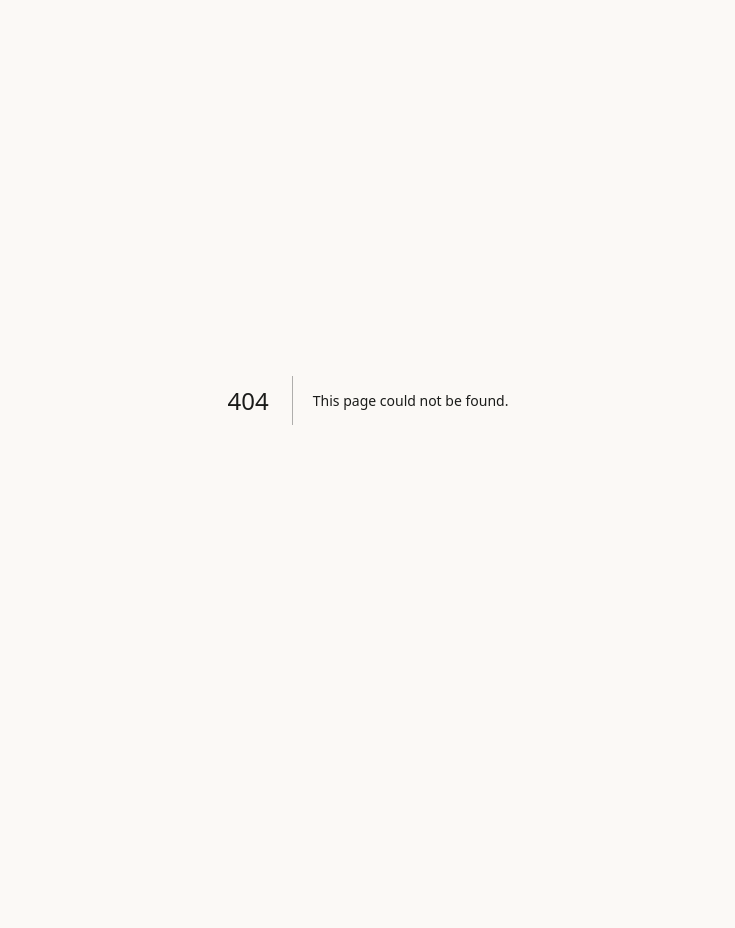
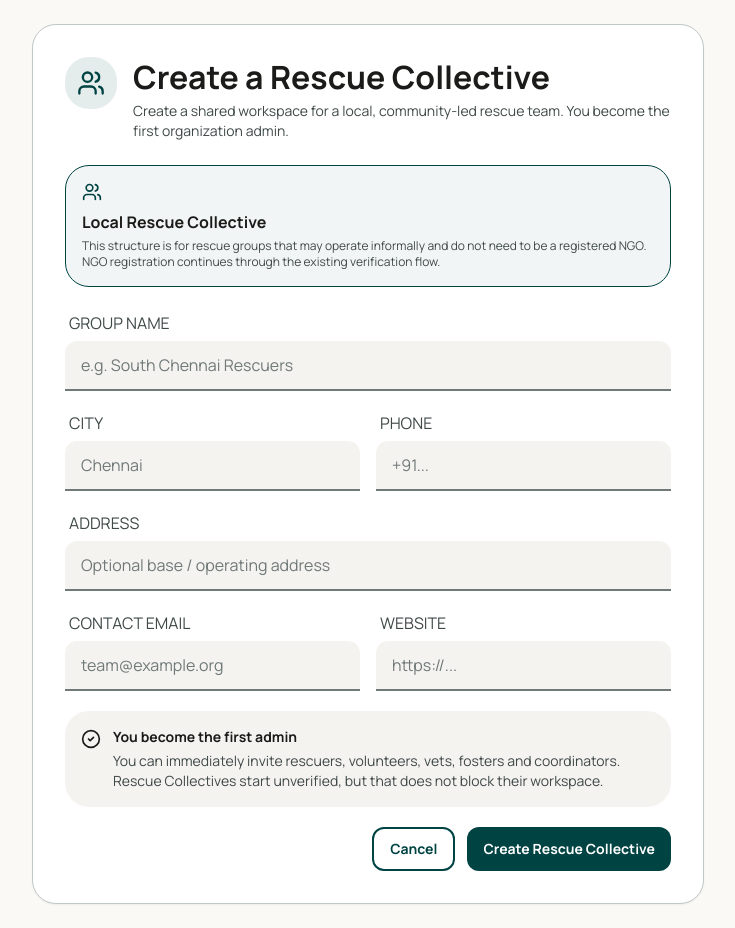
Before and after one commit to Jason45Builders/Finding-Astro, a Next.js app in the folder apps/web/: page /org/create in a window 1280 px wide. Before the commit this address had no page. Shown: the whole page, without its empty margins (272-1007 px from the left). Before the commit the page ends 800 px from the top, so only its background shows below. Built offline with nearby package versions, Linux system fonts and the light colour scheme; no server answers.

Commit message:
feat: build rescue collective onboarding

```diff
--- a/apps/web/app/(app)/org/layout.tsx
+++ b/apps/web/app/(app)/org/layout.tsx
@@ -2,17 +2,12 @@
 
 import React, { useEffect, useState } from "react";
 import { useRouter, usePathname } from "next/navigation";
+import Link from "next/link";
 import { useAuth } from "@/lib/auth";
 import { api } from "@/lib/api";
+import { Button } from "@/components/ui/Button";
 
-type Membership = {
-  orgId: string;
-  orgRole: string;
-  isAdmin: boolean;
-  orgName?: string;
-  isVerified?: boolean;
-  isActive?: boolean;
-};
+type Membership = { orgId: string; orgRole: string; isAdmin: boolean; orgName?: string; orgType?: string; isVerified?: boolean; isActive?: boolean };
 
 export default function OrgLayout({ children }: { children: React.ReactNode }) {
   const { user, isLoading } = useAuth();
@@ -24,53 +19,28 @@ export default function OrgLayout({ children }: { children: React.ReactNode }) {
 
   useEffect(() => {
     if (isLoading) return;
-    if (!user) {
-      router.replace(`/auth/login?next=${encodeURIComponent(pathname)}`);
-      return;
-    }
-
+    if (!user) { router.replace(`/auth/login?next=${encodeURIComponent(pathname)}`); return; }
     let cancelled = false;
     const loadMemberships = async () => {
       try {
         const result = await api.getMyOrgMemberships();
         if (cancelled) return;
-
         const active = result.memberships.filter((membership) => membership.isActive !== false);
         setMemberships(active);
-
         const current = api.getActiveOrgId();
-        if (current && active.some((membership) => membership.orgId === current)) {
-          return;
-        }
-
-        if (active.length === 1) {
-          api.setActiveOrgId(active[0].orgId);
-          return;
-        }
-
+        if (current && active.some((membership) => membership.orgId === current)) return;
+        if (active.length === 1) { api.setActiveOrgId(active[0].orgId); return; }
         api.setActiveOrgId(null);
       } catch (error) {
         if (!cancelled) setOrgError(error instanceof Error ? error.message : "Unable to load organizations");
-      } finally {
-        if (!cancelled) setMembershipLoading(false);
-      }
+      } finally { if (!cancelled) setMembershipLoading(false); }
     };
-
     void loadMemberships();
     return () => { cancelled = true; };
   }, [user, isLoading, router, pathname]);
 
-  if (isLoading || membershipLoading) {
-    return <div className="min-h-screen bg-background flex items-center justify-center">Loading organization workspace...</div>;
-  }
-
+  if (isLoading || membershipLoading) return <div className="min-h-screen bg-background flex items-center justify-center">Loading organization workspace...</div>;
   if (!user) return null;
-
-  const allowedPlatformRole = user.role === "ngo" || user.role === "govt" || user.role === "admin";
-  if (!allowedPlatformRole) {
-    router.replace("/dashboard");
-    return null;
-  }
 
   const activeOrgId = api.getActiveOrgId();
   const activeMembership = memberships.find((membership) => membership.orgId === activeOrgId);
@@ -80,35 +50,18 @@ export default function OrgLayout({ children }: { children: React.ReactNode }) {
       <div className="min-h-screen bg-background flex items-center justify-center p-6">
         <div className="w-full max-w-lg rounded-2xl border border-outline-variant bg-surface-container-low p-6 space-y-4">
           <div>
-            <h1 className="text-xl font-bold text-on-surface">Select an organization</h1>
-            <p className="text-sm text-on-surface-variant mt-1">
-              Your account belongs to more than one organization. Choose which organization you want to operate.
-            </p>
+            <h1 className="text-xl font-bold text-on-surface">Your Welfare Groups</h1>
+            <p className="text-sm text-on-surface-variant mt-1">Select a group to open its workspace, or create a local rescue collective.</p>
           </div>
           {orgError && <p className="text-sm text-error">{orgError}</p>}
-          {memberships.length === 0 ? (
-            <p className="text-sm text-error">No active organization membership is available for this account.</p>
-          ) : (
-            <div className="space-y-2">
-              {memberships.map((membership) => (
-                <button
-                  key={membership.orgId}
-                  type="button"
-                  className="w-full rounded-xl border border-outline-variant p-4 text-left hover:bg-surface-container-high transition-colors"
-                  onClick={() => {
-                    api.setActiveOrgId(membership.orgId);
-                    window.location.reload();
-                  }}
-                >
-                  <div className="font-bold text-on-surface">{membership.orgName ?? "Organization"}</div>
-                  <div className="text-xs text-on-surface-variant mt-1">
-                    {membership.orgRole.replaceAll("_", " ")}
-                    {membership.isVerified ? " · Verified" : " · Verification pending"}
-                  </div>
-                </button>
-              ))}
-            </div>
-          )}
+          {memberships.length === 0 && <p className="text-sm text-on-surface-variant">You do not belong to an active welfare group yet.</p>}
+          {memberships.length > 0 && <div className="space-y-2">{memberships.map((membership) => (
+            <button key={membership.orgId} type="button" className="w-full rounded-xl border border-outline-variant p-4 text-left hover:bg-surface-container-high transition-colors" onClick={() => { api.setActiveOrgId(membership.orgId); window.location.reload(); }}>
+              <div className="font-bold text-on-surface">{membership.orgName ?? "Welfare Group"}</div>
+              <div className="text-xs text-on-surface-variant mt-1">{membership.orgType === "rescue_collective" ? "Rescue Collective" : "NGO"} · {membership.orgRole.replaceAll("_", " ")}{membership.isVerified ? " · Verified" : " · Unverified"}</div>
+            </button>
+          ))}</div>}
+          <Link href="/org/create"><Button variant="primary" className="w-full">Create a Rescue Collective</Button></Link>
         </div>
       </div>
     );
--- a/apps/web/app/(app)/org/settings/page.tsx
+++ b/apps/web/app/(app)/org/settings/page.tsx
@@ -22,7 +22,7 @@ export default function OrgSettingsPage() {
     upiId: string | null;
     upiName: string | null;
     paymentEnabled: boolean;
-    isVerified: boolean;
+    isVerified: boolean;\n    orgType: "ngo" | "rescue_collective";
   } | null>(null);
   const [loading, setLoading] = useState(true);
   const [saving, setSaving] = useState(false);
@@ -78,7 +78,7 @@ export default function OrgSettingsPage() {
         <Settings className="w-8 h-8 text-primary" />
         <div>
           <h1 className="font-headline-lg text-headline-lg text-on-surface">Organization Settings</h1>
-          <p className="text-sm text-on-surface-variant">Manage your organization profile and donation settings</p>
+          <p className="text-sm text-on-surface-variant">Manage your welfare group profile and donation settings</p>
         </div>
       </div>
 
--- a/apps/web/app/api/v1/auth/me/org-memberships/route.ts
+++ b/apps/web/app/api/v1/auth/me/org-memberships/route.ts
@@ -13,7 +13,7 @@ export async function GET(req: NextRequest) {
 
     const { data: memberRows, error: memberError } = await admin
       .from("organization_members")
-      .select("welfare_group_id, org_role, is_active, welfare_org:welfare_orgs!organization_members_welfare_group_id_fkey(id, name, is_verified, is_active)")
+      .select("welfare_group_id, org_role, is_active, welfare_org:welfare_orgs!organization_members_welfare_group_id_fkey(id, name, org_type, is_verified, is_active)")
       .eq("user_id", userId)
       .eq("is_active", true);
 
@@ -31,6 +31,7 @@ export async function GET(req: NextRequest) {
       orgRole: adminOrgIds.has(row.welfare_group_id) ? "org_admin" : row.org_role,
       isAdmin: adminOrgIds.has(row.welfare_group_id) || row.org_role === "org_admin",
       orgName: row.welfare_org?.name ?? "Organization",
+      orgType: row.welfare_org?.org_type ?? "ngo",
       isVerified: row.welfare_org?.is_verified ?? false,
       isActive: row.welfare_org?.is_active ?? true,
     }));
--- /dev/null
+++ b/apps/web/app/api/v1/org/groups/route.ts
@@ -0,0 +1,79 @@
+import { NextRequest } from "next/server";
+import { z } from "zod";
+import { supabaseAdmin } from "@/lib/supabase-admin";
+import { authMiddleware, requireCsrf } from "@/lib/auth-middleware";
+import { ok, serverError } from "@/lib/api-response";
+import { validateBody } from "@/lib/validation";
+import { getOrgRolePermissions } from "@/lib/org-permissions";
+import { checkRateLimit, getClientIp } from "@/lib/rate-limit";
+
+const CreateGroupSchema = z.object({
+  name: z.string().trim().min(2).max(150),
+  groupType: z.literal("rescue_collective"),
+  address: z.string().trim().max(500).optional(),
+  city: z.string().trim().max(120).optional(),
+  phone: z.string().trim().max(30).optional(),
+  email: z.string().trim().email().max(255).optional(),
+  website: z.string().trim().url().max(500).optional(),
+});
+
+export async function POST(req: NextRequest) {
+  const csrfError = requireCsrf(req);
+  if (csrfError) return csrfError;
+  const authResult = await authMiddleware(req);
+  if ("error" in authResult) return authResult.error;
+
+  const rate = await checkRateLimit(`org-group-create:${authResult.user.id}:${getClientIp(req)}`, req.headers.get("user-agent") ?? "unknown");
+  if (!rate.allowed) {
+    return new Response(JSON.stringify({ success: false, code: "RATE_LIMITED", message: `Too many requests. Retry after ${rate.retryAfter}s` }), {
+      status: 429, headers: { "Content-Type": "application/json", "Retry-After": String(rate.retryAfter) },
+    });
+  }
+
+  try {
+    const parsed = validateBody(CreateGroupSchema, await req.json());
+    if (!parsed.ok) return parsed.response;
+    const body = parsed.data;
+    const admin = supabaseAdmin();
+
+    const { data: group, error: groupError } = await admin.from("welfare_orgs").insert({
+      name: body.name, org_type: "rescue_collective", address: body.address || null, city: body.city || null,
+      phone: body.phone || null, email: body.email || null, website: body.website || null,
+      is_verified: false, is_active: true,
+    }).select("id, name, org_type, address, city, phone, email, website, is_verified, is_active, created_at, updated_at").single();
+
+    if (groupError || !group) return serverError(groupError?.message ?? "Unable to create welfare group");
+
+    const permissions = getOrgRolePermissions("org_admin");
+    const { error: membershipError } = await admin.from("organization_members").insert({
+      welfare_group_id: group.id, user_id: authResult.user.id, org_role: "org_admin", permissions, is_active: true,
+    });
+
+    if (membershipError) {
+      await admin.from("welfare_orgs").delete().eq("id", group.id);
+      return serverError(membershipError.message);
+    }
+
+    const { error: legacyAdminError } = await admin.from("welfare_org_admins").upsert({
+      welfare_group_id: group.id, user_id: authResult.user.id,
+    }, { onConflict: "welfare_group_id,user_id" });
+    if (legacyAdminError) return serverError(legacyAdminError.message);
+
+    return ok({ group, membership: { welfareGroupId: group.id, orgRole: "org_admin", permissions } }, "Rescue collective created");
+  } catch {
+    return serverError("Failed to create rescue collective");
+  }
+}
+
+export async function GET(req: NextRequest) {
+  const authResult = await authMiddleware(req);
+  if ("error" in authResult) return authResult.error;
+  const requestedOrgId = new URL(req.url).searchParams.get("id");
+  let query = supabaseAdmin().from("organization_members")
+    .select("welfare_org:welfare_orgs!organization_members_welfare_group_id_fkey(id, name, org_type, address, city, phone, email, website, is_verified, is_active, created_at, updated_at)")
+    .eq("user_id", authResult.user.id).eq("is_active", true);
+  if (requestedOrgId) query = query.eq("welfare_group_id", requestedOrgId);
+  const { data, error } = await query;
+  if (error) return serverError(error.message);
+  return ok((data ?? []).map((row: any) => row.welfare_org).filter(Boolean), "Welfare groups loaded");
+}
--- /dev/null
+++ b/apps/web/app/org/create/page.tsx
@@ -0,0 +1,79 @@
+"use client";
+
+import React, { useState } from "react";
+import { useRouter } from "next/navigation";
+import { Users, CheckCircle2 } from "lucide-react";
+import { api } from "@/lib/api";
+import { Card } from "@/components/ui/Card";
+import { Button } from "@/components/ui/Button";
+import { Input, Label } from "@/components/ui/Input";
+
+export default function CreateWelfareGroupPage() {
+  const router = useRouter();
+  const [name, setName] = useState("");
+  const [city, setCity] = useState("");
+  const [address, setAddress] = useState("");
+  const [phone, setPhone] = useState("");
+  const [email, setEmail] = useState("");
+  const [website, setWebsite] = useState("");
+  const [saving, setSaving] = useState(false);
+  const [error, setError] = useState("");
+
+  const handleSubmit = async (event: React.FormEvent) => {
+    event.preventDefault();
+    setSaving(true); setError("");
+    try {
+      const result = await api.createWelfareGroup({ name, groupType: "rescue_collective", city: city || undefined, address: address || undefined, phone: phone || undefined, email: email || undefined, website: website || undefined });
+      api.setActiveOrgId(result.group.id);
+      router.replace("/org/dashboard");
+    } catch (err: any) {
+      setError(err?.message || "Unable to create rescue collective");
+      setSaving(false);
+    }
+  };
+
+  return (
+    <main className="min-h-screen bg-background p-6 flex items-center justify-center">
+      <Card className="w-full max-w-2xl p-8 space-y-6">
+        <div className="flex items-start gap-4">
+          <div className="rounded-xl bg-primary/10 p-3"><Users className="w-7 h-7 text-primary" /></div>
+          <div>
+            <h1 className="font-headline-lg text-headline-lg text-on-surface">Create a Rescue Collective</h1>
+            <p className="text-sm text-on-surface-variant mt-1">Create a shared workspace for a local, community-led rescue team. You become the first organization admin.</p>
+          </div>
+        </div>
+
+        <div className="rounded-xl border border-primary bg-primary/5 p-4">
+          <Users className="w-5 h-5 text-primary mb-2" />
+          <p className="font-bold text-on-surface">Local Rescue Collective</p>
+          <p className="text-xs text-on-surface-variant mt-1">This structure is for rescue groups that may operate informally and do not need to be a registered NGO. NGO registration continues through the existing verification flow.</p>
+        </div>
+
+        <form onSubmit={handleSubmit} className="space-y-5">
+          <div><Label>Group name</Label><Input value={name} onChange={(e) => setName(e.target.value)} placeholder="e.g. South Chennai Rescuers" required /></div>
+          <div className="grid sm:grid-cols-2 gap-4">
+            <div><Label>City</Label><Input value={city} onChange={(e) => setCity(e.target.value)} placeholder="Chennai" /></div>
+            <div><Label>Phone</Label><Input value={phone} onChange={(e) => setPhone(e.target.value)} placeholder="+91..." /></div>
+          </div>
+          <div><Label>Address</Label><Input value={address} onChange={(e) => setAddress(e.target.value)} placeholder="Optional base / operating address" /></div>
+          <div className="grid sm:grid-cols-2 gap-4">
+            <div><Label>Contact email</Label><Input type="email" value={email} onChange={(e) => setEmail(e.target.value)} placeholder="team@example.org" /></div>
+            <div><Label>Website</Label><Input value={website} onChange={(e) => setWebsite(e.target.value)} placeholder="https://..." /></div>
+          </div>
+          {error && <div className="rounded-lg bg-error/10 p-3 text-sm text-error">{error}</div>}
+          <div className="rounded-xl bg-surface-container-low p-4 flex gap-3">
+            <CheckCircle2 className="w-5 h-5 text-success shrink-0 mt-0.5" />
+            <div className="text-sm text-on-surface-variant">
+              <p className="font-bold text-on-surface">You become the first admin</p>
+              <p className="mt-1">You can immediately invite rescuers, volunteers, vets, fosters and coordinators. Rescue Collectives start unverified, but that does not block their workspace.</p>
+            </div>
+          </div>
+          <div className="flex justify-end gap-3">
+            <Button type="button" variant="outline" onClick={() => router.back()}>Cancel</Button>
+            <Button type="submit" variant="primary" disabled={saving}>{saving ? "Creating..." : "Create Rescue Collective"}</Button>
+          </div>
+        </form>
+      </Card>
+    </main>
+  );
+}
--- a/apps/web/src/lib/api.ts
+++ b/apps/web/src/lib/api.ts
@@ -598,8 +598,8 @@ class ApiClient {
     return this.request<User>("/auth/me");
   }
 
-  async getMyOrgMemberships(): Promise<{ memberships: Array<{ orgId: string; orgRole: string; isAdmin: boolean; orgName?: string; isVerified?: boolean; isActive?: boolean }> }> {
-    return this.request<{ memberships: Array<{ orgId: string; orgRole: string; isAdmin: boolean; orgName?: string; isVerified?: boolean; isActive?: boolean }> }>("/auth/me/org-memberships");
+  async getMyOrgMemberships(): Promise<{ memberships: Array<{ orgId: string; orgRole: string; isAdmin: boolean; orgName?: string; orgType?: string; isVerified?: boolean; isActive?: boolean }> }> {
+    return this.request<{ memberships: Array<{ orgId: string; orgRole: string; isAdmin: boolean; orgName?: string; orgType?: string; isVerified?: boolean; isActive?: boolean }> }>("/auth/me/org-memberships");
   }
 
   async updateProfilePhoto(profilePhotoUrl: string | null): Promise<User> {
@@ -1450,6 +1450,10 @@ class ApiClient {
     await this.request(`/org/expenses/${id}`, { method: "DELETE" });
   }
 
+  async createWelfareGroup(data: { name: string; groupType: "ngo" | "rescue_collective"; address?: string; city?: string; phone?: string; email?: string; website?: string }): Promise<any> {
+    return this.request<any>("/org/groups", { method: "POST", body: JSON.stringify(data) });
+  }
+
   async listOrgMembers(): Promise<any[]> {
     return this.request<any[]>("/org/members").catch(() => []);
   }
```
Also changed, not shown: 1 other file (tests, documents, lock files or other folders).
